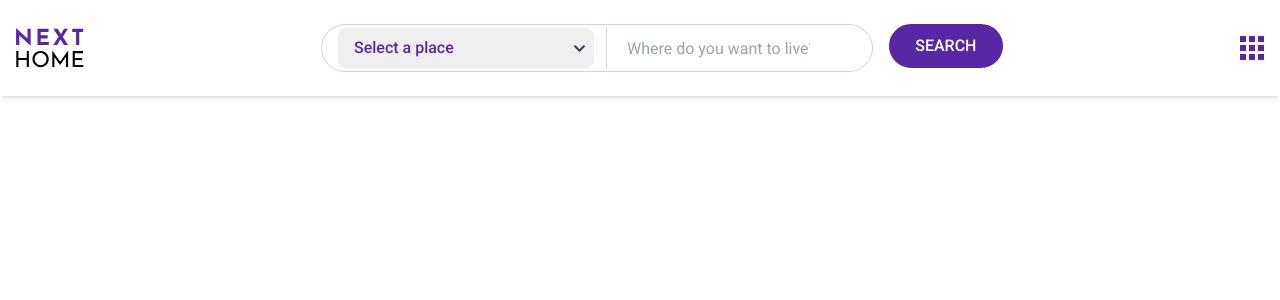
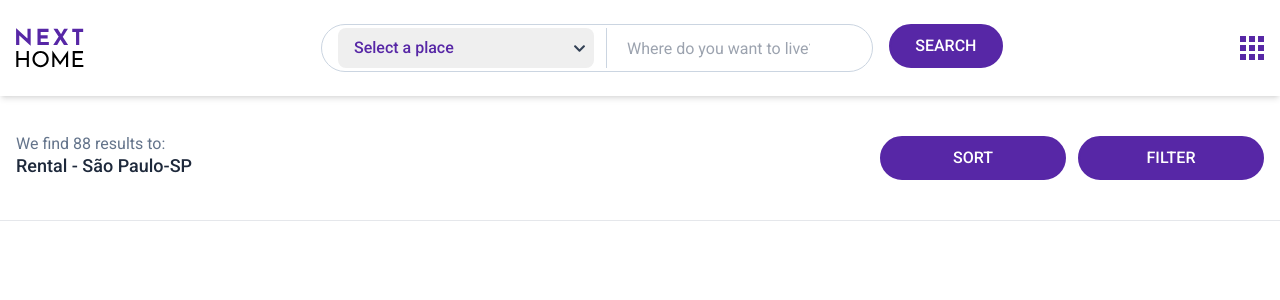
Before and after one commit to XxWexX5/next-home, a Next.js app: page / in a window 1280 px wide. Shown: the top 300 px of the page. Built offline with nearby package versions, Linux system fonts and the light colour scheme.

Commit message:
[ FEATURE ] Creating component Result.

```diff
--- a/src/app/components/Header/index.tsx
+++ b/src/app/components/Header/index.tsx
@@ -7,12 +7,12 @@ import { Menu } from "../Menu";
 export const Header = () => {
   return (
     <div className="flex w-full py-6 shadow-md">
-      <Container className="flex flex-col items-center justify-between gap-6 md:flex-row md:gap-0">
+      <Container className="flex flex-col items-center justify-between gap-6 lg:flex-row lg:gap-0">
         <div className="max-w-20">
           <Logo />
         </div>
 
-        <div className="w-full flex flex-col gap-4 items-center md:flex-row md:w-auto md:items-start">
+        <div className="w-full flex flex-col gap-4 items-center lg:flex-row lg:w-auto lg:items-start">
           <Search />
 
           <div className="w-36">
--- /dev/null
+++ b/src/app/components/Result/index.tsx
@@ -0,0 +1,11 @@
+export const Result = () => {
+  return (
+    <div className="flex flex-col leading-4">
+      <p className="text-neutral-500">We find 88 results to:</p>
+
+      <h3 className="text-neutral-200 font-medium text-lg">
+        Rental - São Paulo-SP
+      </h3>
+    </div>
+  );
+};
--- a/src/app/page.tsx
+++ b/src/app/page.tsx
@@ -1,9 +1,23 @@
 import { Header } from "./components/Header";
+import { Result } from "./components/Result";
+import { Container } from "./components/Container";
+import { ButtonPrimary } from "./components/Button/components/ButtonPrimary";
 
 export default function Home() {
   return (
-    <div>
+    <>
       <Header />
-    </div>
+
+      <div className="border-b border-gray-200 w-full">
+        <Container className="flex items-center justify-between py-10">
+          <Result />
+
+          <div className="flex gap-3 w-full max-w-sm">
+            <ButtonPrimary>Sort</ButtonPrimary>
+            <ButtonPrimary>Filter</ButtonPrimary>
+          </div>
+        </Container>
+      </div>
+    </>
   );
 }
```
